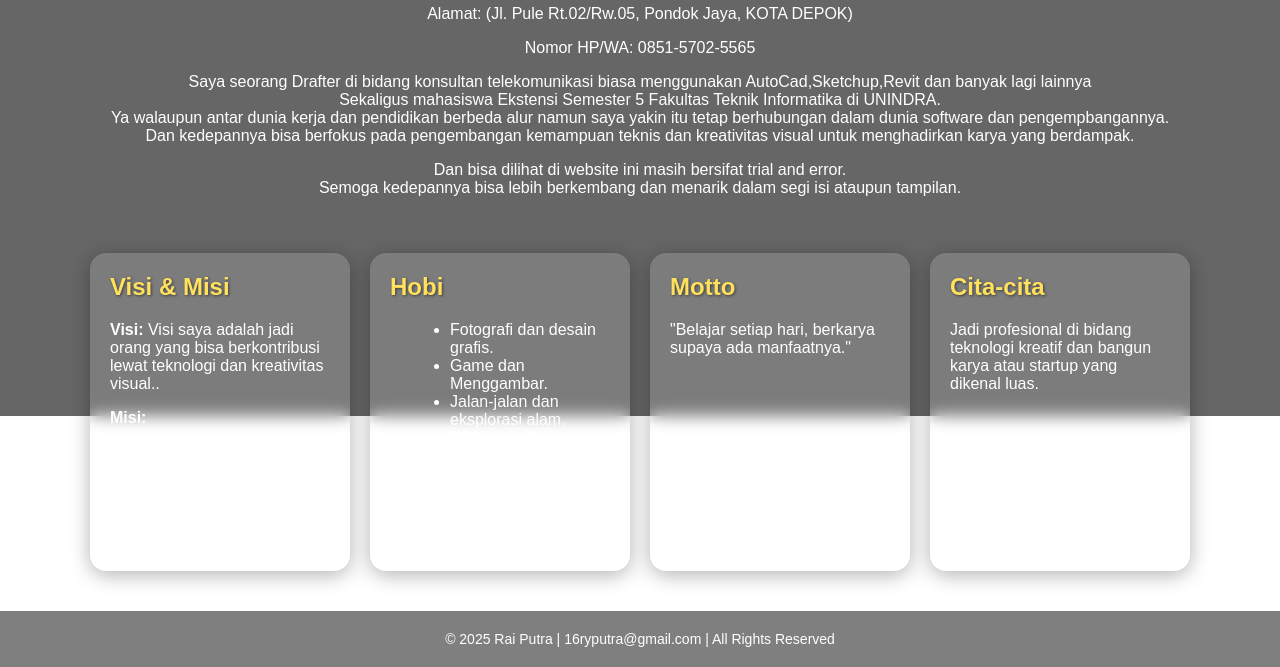
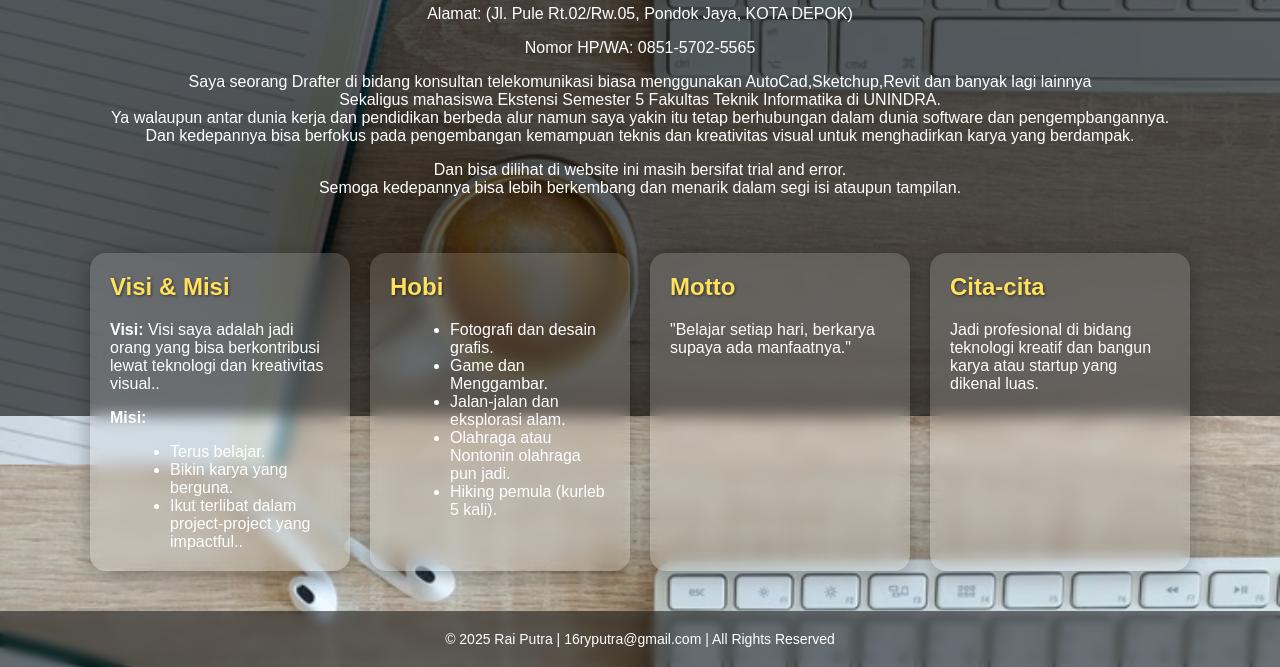
Before and after one commit to raypati/web, a plain HTML site: page index.html in a window 1280 px wide. Shown: the part 384-1051 px from the top of the page. Drawn offline with Linux system fonts and the light colour scheme.

Commit message:
Update index.html

```diff
--- a/index.html
+++ b/index.html
@@ -13,7 +13,7 @@
       color: #fff;
 
       /* GANTI FOTO DI SINI 👇 */
-     background-image: url('assets/img/MEJA.jpg'); background-size: cover;">
+     background-image: url('MEJA.jpg'); background-size: cover;">
       /* ^ Ganti dengan file lokal kamu, misalnya: url('foto-saya.jpg') */
 
       background-size: cover;
```
